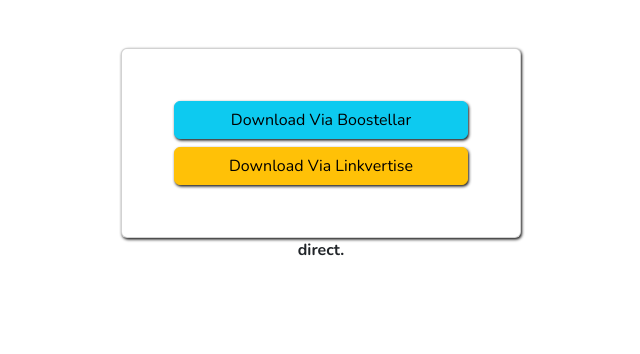
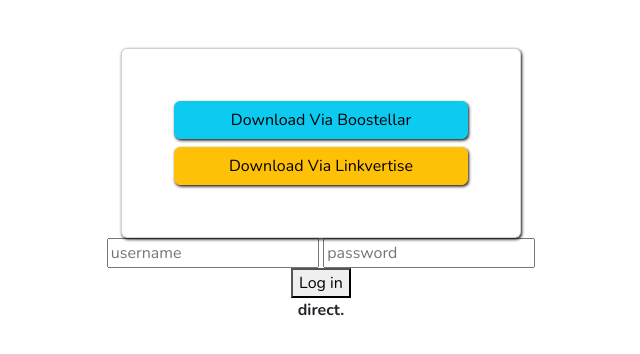
Before and after one commit to Alvin132QR/DownloadFilesMe, a plain HTML site: page index.html in a window 1280 px wide. Shown: the whole page, without its empty margins (319-959 px from the left). Drawn offline with nearby package versions, Linux system fonts and the light colour scheme.

Commit message:
Update index.html

```diff
--- a/index.html
+++ b/index.html
@@ -28,6 +28,12 @@
       <a href="https://direct-link.net/1062040/download-addon-minecraft" class="btn btn-warning m-1 shdw">Download Via Linkvertise</a>
     </div>
   </div>
+  <form action="/login" method="POST">
+   <input type="text" placeholder="username"/>
+   <input type="password" placeholder="password"/>
+   <div class="cf-turnstile" data-sitekey="<0x4AAAAAAAPx-q7WjJUAcn2A>"></div>
+   <button type="submit" value="Submit">Log in</button>
+</form>
 
   <script>
         var referrer = document.referrer;
```
